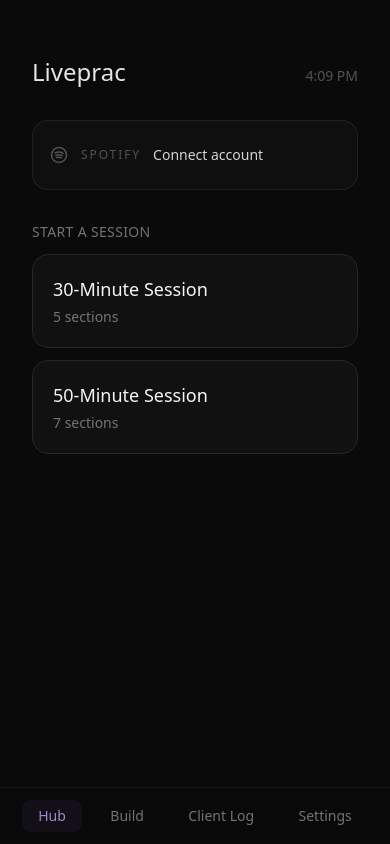
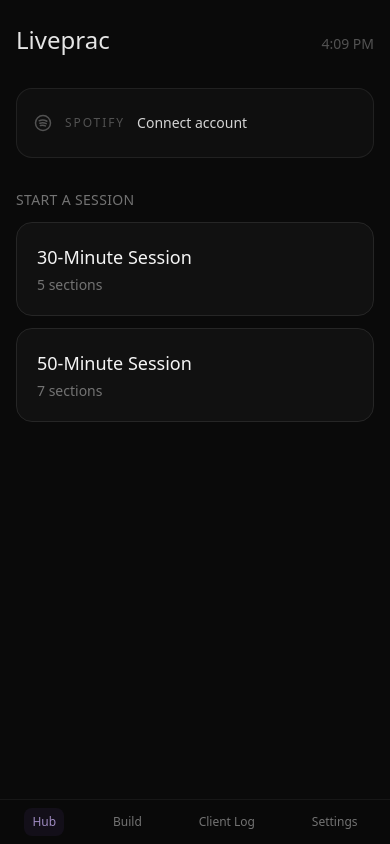
Before and after one commit to nitsua895/Liveprac, a React (Vite) app: page / in a window 390 px wide. Built offline with nearby package versions, Linux system fonts and the light colour scheme.

Commit message:
Make HubShell.tsx responsive across devices

```diff
--- a/src/components/HubShell.tsx
+++ b/src/components/HubShell.tsx
@@ -17,22 +17,26 @@ export function HubShell() {
     <div className="min-h-screen bg-neutral-950 text-neutral-100">
       <AmbientGlow />
       <main
-        className={`mx-auto ${inSession ? 'max-w-6xl px-6 pb-6 pt-6' : 'max-w-4xl px-8 pb-28 pt-14'}`}
+        className={`mx-auto ${
+          inSession
+            ? 'max-w-6xl px-3 pb-4 pt-3 sm:px-5 sm:pb-6 sm:pt-5 lg:px-6 lg:pt-6'
+            : 'max-w-4xl px-4 pb-28 pt-6 sm:px-6 sm:pt-10 lg:px-8 lg:pt-14'
+        }`}
       >
         <Outlet />
       </main>
       <nav
         hidden={inSession}
-        className="fixed inset-x-0 bottom-0 border-t border-neutral-900 bg-neutral-950/95 backdrop-blur"
+        className="app-nav fixed inset-x-0 bottom-0 border-t border-neutral-900 bg-neutral-950/95 backdrop-blur"
       >
-        <div className="mx-auto flex max-w-4xl justify-around px-4 py-3">
+        <div className="mx-auto flex max-w-4xl justify-around px-1 py-2 sm:px-4 sm:py-3">
           {NAV_ITEMS.map((item) => (
             <NavLink
               key={item.to}
               to={item.to}
               end={item.end}
               className={({ isActive }) =>
-                `rounded-lg px-4 py-1.5 text-sm transition-colors ${
+                `rounded-lg px-2 py-1.5 text-xs transition-colors sm:px-4 sm:text-sm ${
                   isActive ? 'bg-accent-500/10 text-accent-300' : 'text-neutral-500'
                 }`
               }
```
